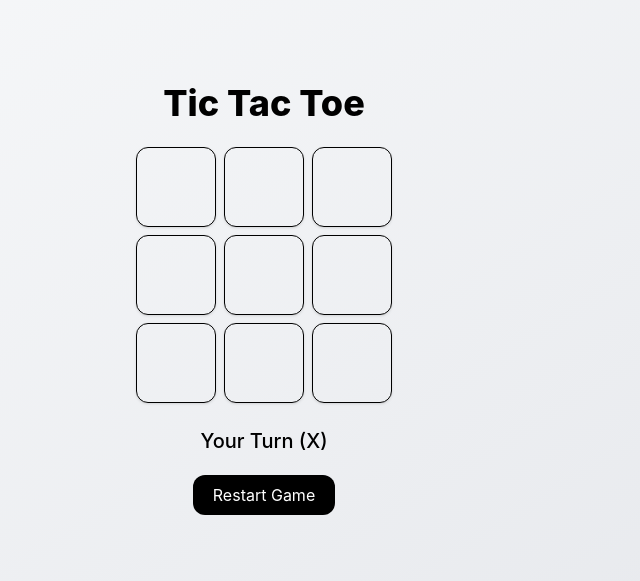
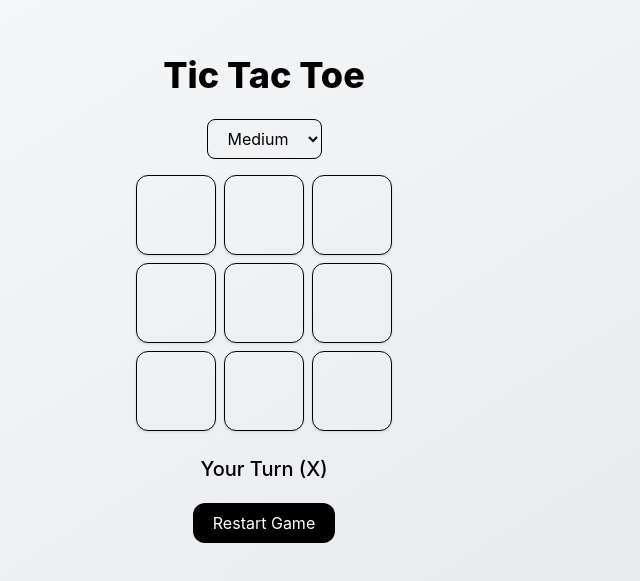
Before and after one commit to jaisondavid-m/tic-tac-toe, a React (Vite) app in the folder client/: page /bot in a window 1280 px wide. Shown: the part 101-682 px from the top of the page, without its empty margins (376-1016 px from the left). Built offline with nearby package versions, Linux system fonts and the light colour scheme.

Commit message:
added difficulty level

```diff
--- a/client/src/Constants/difficulty.js
+++ b/client/src/Constants/difficulty.js
@@ -0,0 +1,5 @@
+export const DIFFICULTY = {
+    EASY: "EASY",
+    MEDIUM: "MEDIUM",
+    HARD: "HARD",
+}
--- a/client/src/Pages/BotGame.jsx
+++ b/client/src/Pages/BotGame.jsx
@@ -11,6 +11,12 @@ function BotGame() {
     const handleMove = (i) => {
         if (turn !== HUMAN) return
         dispatch({ type: "MOVE" , index: i })
+    }
+    const handleDifficultChange = (e) => {
+        dispatch({
+            type: "SET_DIFFICULTY",
+            value: e.target.value
+        })
     }
 
     useEffect(() => {
@@ -26,11 +32,20 @@ function BotGame() {
     const status = useMemo(() => {
         if(winner) return `Winner: ${winner}`
         if(draw) return "Draw Game"
-        return turn == HUMAN ? "Your Turn (X)" : "BOT is Thinking..."
+        return turn === HUMAN ? "Your Turn (X)" : "BOT is Thinking..."
     },[ winner , draw , turn ])
 
     return (
         <GameLayout title = "Tic Tac Toe" >
+            <select
+                value={state.difficulty}
+                onChange={handleDifficultChange}
+                className="px-4 py-2 border rounded-lg mb-4"
+            >
+                <option value="EASY">Easy</option>
+                <option value="MEDIUM">Medium</option>
+                <option value="HARD">Hard</option>
+            </select>
             <Board board={board} onMove={handleMove} />
             <div className="mt-6 text-xl font-medium">{status}</div>
             <button
--- a/client/src/utils/bestMove.jsx
+++ b/client/src/utils/bestMove.jsx
@@ -1,26 +1,29 @@
 import React from "react"
 import minimax from "./minimax.jsx"
+import { BOT } from "../Constants/game.js"
 import getAvailableMoves from "./getAvailableMoves.jsx"
-import { BOT } from "../Constants/game.js"
+import { DIFFICULTY } from "../Constants/difficulty.js"
+import smartMove from "./smartMove.jsx"
 
-function bestMove(board) {
-    let bestScore = -Infinity
-    let move = null
+function randomMove(board) {
+    const moves = getAvailableMoves(board)
+    return moves[Math.floor(Math.random()*moves.length)]
+}
 
-    for( let i of getAvailableMoves(board) ) {
+function bestMove( board , difficulty = DIFFICULTY.HARD ) {
+    const moves = getAvailableMoves(board)
+    if (moves.length===0) return null
+    //easy
+    if (difficulty === DIFFICULTY.EASY) {
+        return Math.random() < 0.7 ? randomMove(board) : smartMove(board)
+    }
 
-        const newBoard = [...board]
+    //medium
+    if (difficulty === DIFFICULTY.MEDIUM) {
+        return Math.random() < 0.4 ? randomMove(board) : smartMove(board)
+    }
 
-        newBoard[i] = BOT
-
-        const score = minimax( newBoard , 0 , false )
-
-        if ( score > bestScore ) {
-            bestScore = score
-            move = i
-        }
-    }
-    return move
+    return smartMove(board)
 }
 
 export default bestMove
--- a/client/src/utils/reducer.jsx
+++ b/client/src/utils/reducer.jsx
@@ -8,6 +8,7 @@ export const initialState = {
     turn: HUMAN,
     winner: null,
     draw: false,
+    difficulty: "MEDIUM"
 }
 
 function reducer( state , action ) {
@@ -20,10 +21,15 @@ function reducer( state , action ) {
         }
         case "BOT_MOVE": {
             const board = [...state.board]
-            const move = bestMove(board)
-            if (move !== null) board[move] = BOT
+            const move = bestMove(board,state.difficulty)
+            if (move !== null){
+                board[move] = BOT
+                return { ...state , board , turn: HUMAN }
+            }
             return { ...state , board , turn: HUMAN }
         }
+        case "SET_DIFFICULTY":
+            return { ...state , difficulty: action.value }
         case "UPDATE": {
             const winner = CalculateWinner(state.board)
             const draw = !winner && state.board.every(Boolean)
--- /dev/null
+++ b/client/src/utils/smartMove.jsx
@@ -0,0 +1,21 @@
+import React from "react"
+import getAvailableMoves from "./getAvailableMoves"
+import { BOT } from "../Constants/game"
+import minimax from "./minimax.jsx"
+
+function smartMove( board ) {
+    let bestScore = -Infinity
+    let move = null
+    for (let i of getAvailableMoves(board)) {
+        const newBoard = [...board]
+        newBoard[i] = BOT
+        const score = minimax( newBoard , 0 , false )
+        if ( score > bestScore ) {
+            bestScore = score
+            move = i
+        }
+    }
+    return move
+}
+
+export default smartMove
```
